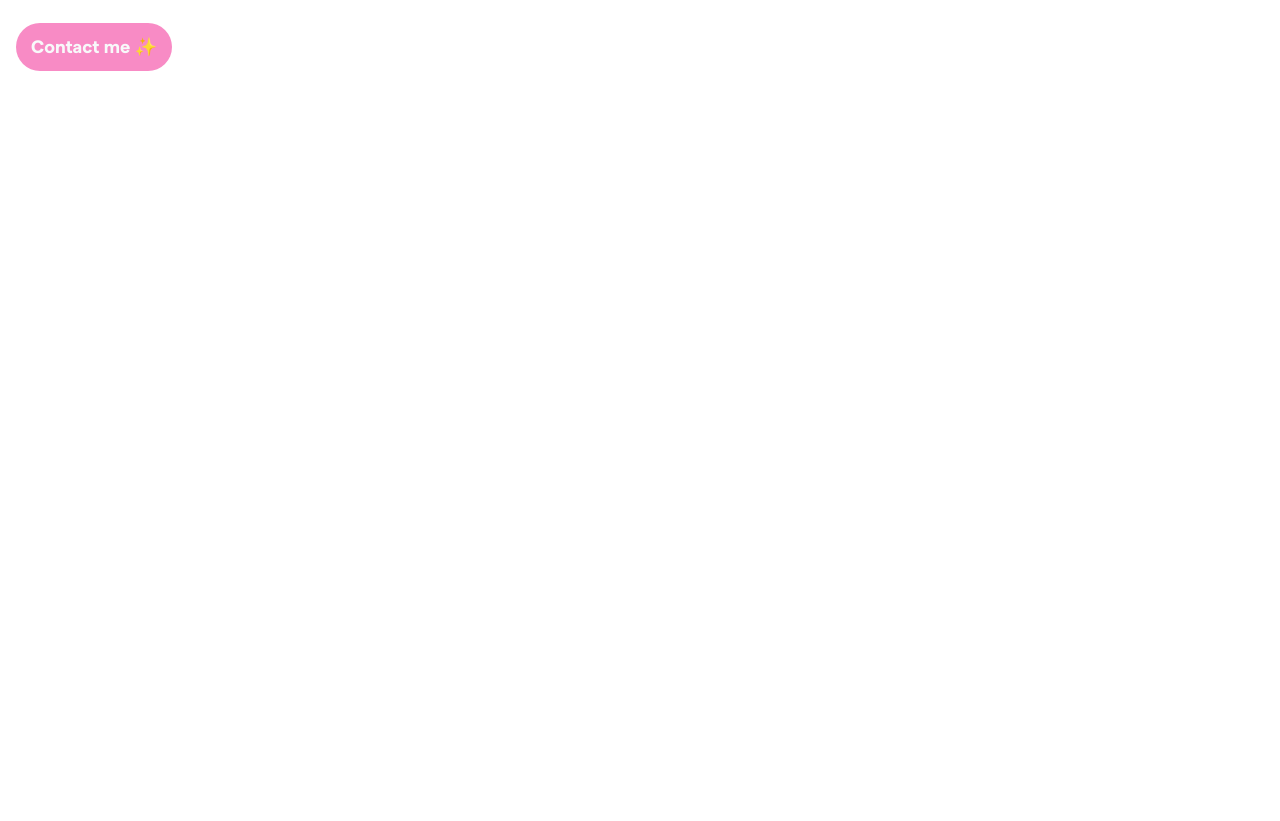
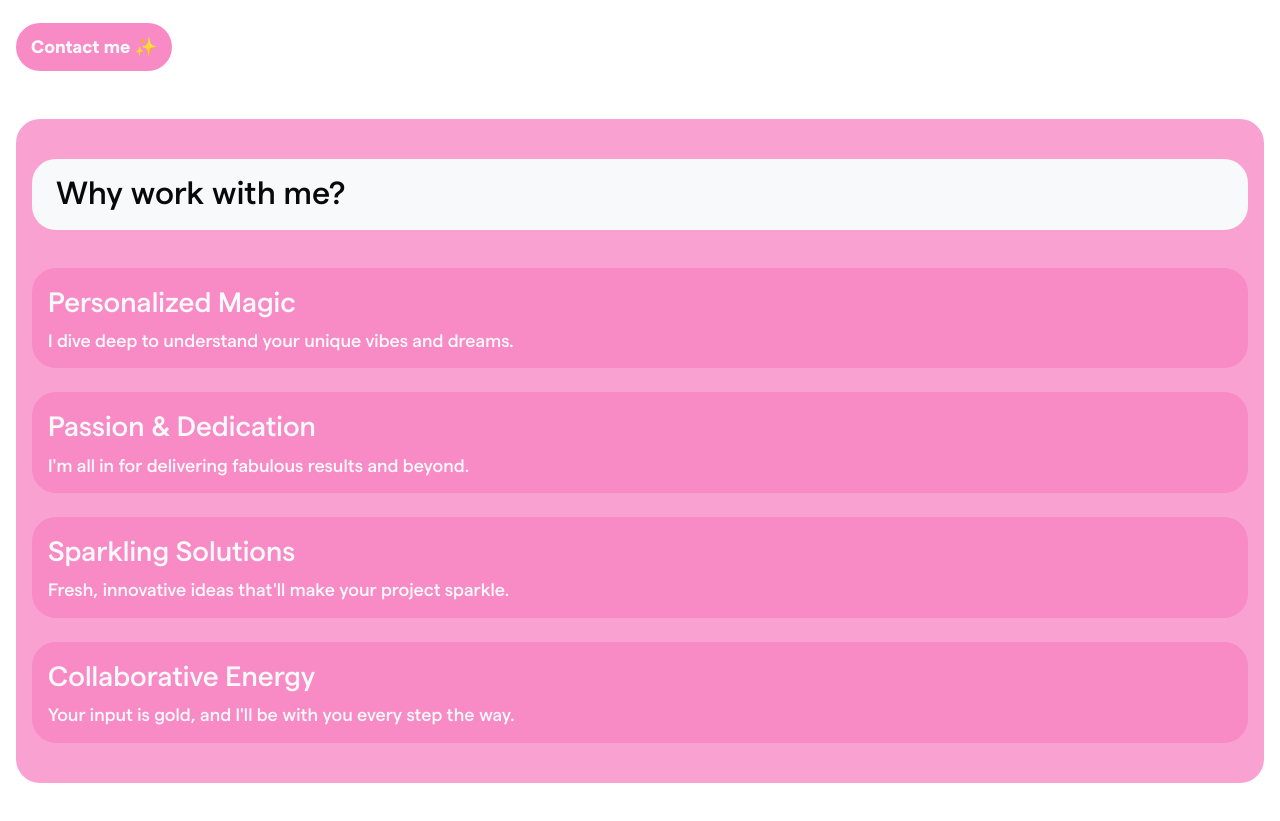
Before and after one commit to anastasiia-bilska/alisa-prasol, a Vue app: page / in a window 1280 px wide. Shown: the part 407-1228 px from the top of the page. Before the commit the page ends 800 px from the top, so only its background shows below. Built offline with nearby package versions, Linux system fonts and the light colour scheme.

Commit message:
feat: capabilities block

```diff
--- a/src/assets/sassStyles/blocks/_page.scss
+++ b/src/assets/sassStyles/blocks/_page.scss
@@ -3,8 +3,10 @@
 .page {
   display: flex;
   flex-direction: column;
+
   min-height: 100dvh;
   padding: 16px;
+  padding-top: 0;
 
   &__title {
     margin-bottom: 48px;
@@ -17,4 +19,8 @@
     position: sticky;
     margin-bottom: 32px;
   }
+
+  &__block {
+    margin-bottom: 48px;
+  }
 }
--- a/src/components/AboutBlock/AboutBlock.vue
+++ b/src/components/AboutBlock/AboutBlock.vue
@@ -3,7 +3,7 @@ import ContactMeButton from '@/components/ContactMeButton/ContactMeButton.vue';
 </script>
 
 <template>
-  <section class="about">
+  <section class="about page__block">
     <div class="about__header">
       <h2 class="about__title">UI/UX Designer</h2>
       <img
--- a/src/components/AppHeader/AppHeader.scss
+++ b/src/components/AppHeader/AppHeader.scss
@@ -1,12 +1,16 @@
 @import '@/assets/sassStyles/colors';
 
 .header {
+  z-index: 100;
+  top: 0;
+
   display: flex;
   align-items: center;
   justify-content: space-between;
 
   width: 100%;
   height: min-content;
+  padding-top: 16px;
 
   &__contact {
     display: flex;
--- /dev/null
+++ b/src/components/CapabilitiesBlock/CapabilitiesBlock.scss
@@ -0,0 +1,48 @@
+@import '@/assets/sassStyles/colors';
+
+.capabilities {
+  padding: 40px 16px;
+  background-color: $color-primary-2;
+  border-radius: 24px;
+
+  &__title {
+    margin-bottom: 38px;
+    padding: 16px 24px;
+
+    font-size: 32px;
+    font-weight: 500;
+    line-height: 120%;
+    color: $color-gray-100;
+
+    background-color: $color-gray-10;
+    border-radius: 24px;
+  }
+
+  &__list {
+    display: flex;
+    flex-direction: column;
+    gap: 24px;
+  }
+
+  &__item {
+    padding: 16px;
+    background-color: $color-primary-1;
+    border-radius: 24px;
+  }
+
+  &__item h3 {
+    margin-bottom: 8px;
+
+    font-size: 28px;
+    font-weight: 500;
+    line-height: 140%;
+    color: $color-gray-10;
+  }
+
+  &__item p {
+    font-size: 18px;
+    font-weight: 500;
+    line-height: 120%;
+    color: $color-gray-10;
+  }
+}
--- /dev/null
+++ b/src/components/CapabilitiesBlock/CapabilitiesBlock.vue
@@ -0,0 +1,39 @@
+<script setup>
+import { ref } from 'vue';
+
+const capabilitiesList = ref([
+  {
+    title: 'Personalized Magic',
+    description: 'I dive deep to understand your unique vibes and dreams.',
+  },
+  {
+    title: 'Passion & Dedication',
+    description: "I'm all in for delivering fabulous results and beyond.",
+  },
+  {
+    title: 'Sparkling Solutions',
+    description: "Fresh, innovative ideas that'll make your project sparkle.",
+  },
+  {
+    title: 'Collaborative Energy',
+    description: "Your input is gold, and I'll be with you every step the way.",
+  },
+]);
+</script>
+
+<template>
+  <section class="capabilities page__block">
+    <h2 class="capabilities__title">Why work with me?</h2>
+
+    <ul class="capabilities__list">
+      <li v-for="item in capabilitiesList" class="capabilities__item">
+        <h3>{{ item.title }}</h3>
+        <p>{{ item.description }}</p>
+      </li>
+    </ul>
+  </section>
+</template>
+
+<style lang="scss" scoped>
+@import './CapabilitiesBlock.scss';
+</style>
--- a/src/pages/HomePage/HomePage.vue
+++ b/src/pages/HomePage/HomePage.vue
@@ -1,6 +1,7 @@
 <script setup>
 import AppHeader from '@/components/AppHeader/AppHeader.vue';
 import AboutBlock from '@/components/AboutBlock/AboutBlock.vue';
+import CapabilitiesBlock from '@/components/CapabilitiesBlock/CapabilitiesBlock.vue';
 </script>
 
 <template>
@@ -10,6 +11,7 @@ import AboutBlock from '@/components/AboutBlock/AboutBlock.vue';
     <main>
       <h1 class="page__title">Alisa Prasol</h1>
       <AboutBlock />
+      <CapabilitiesBlock />
     </main>
   </div>
 </template>
```
